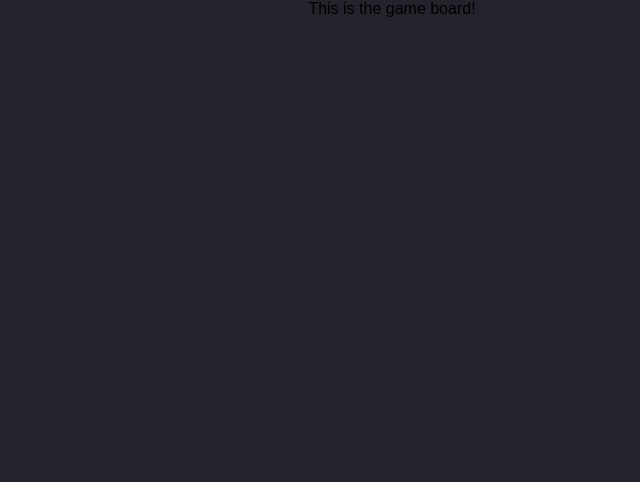
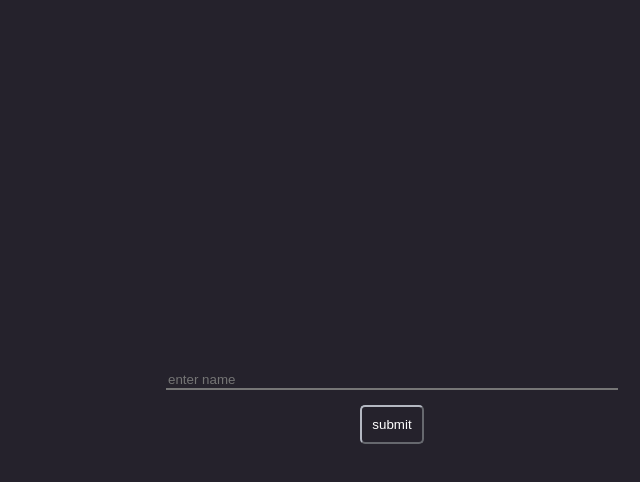
Before and after one commit to jordynMcginnis/emoji-game, a React (Create React App) app: page /game/3296 in a window 1280 px wide. Shown: the top 482 px of the page, without its empty margins (248-888 px from the left). Built offline with nearby package versions, Linux system fonts and the light colour scheme.

Commit message:
added gameboard component

```diff
--- a/src/App.css
+++ b/src/App.css
@@ -101,3 +101,75 @@ li:hover{
 .new-game-submit:hover{
   background-color: #b4b8c2;
 }
+
+.game-board-main {
+  color: white;
+  align-self: center;
+  height: 100vh;
+  width: 100vw;
+  display: flex;
+  flex-direction: column;
+  align-items: center;
+  justify-content: center;
+}
+
+.game-board-name-input {
+  width: 35%;
+  background-color: #25222c;
+  border-left: none;
+  border-top: none;
+  border-right: none;
+  margin: 15px;
+  color: white;
+}
+
+.game-board-name-input:focus {
+  outline:none;
+}
+
+.game-board-name-button {
+  padding: 10px;
+  border-radius: 5px;
+  border-color: #b4b8c2;
+  background-color: transparent;
+  color: white;
+}
+
+.name-info-main {
+  height: 100vh;
+  width: 100vw;
+  display: flex;
+  flex-direction: column;
+  align-items: center;
+  justify-content: center;
+}
+
+.player-list-main {
+  display: flex;
+  justify-content: space-around;
+  flex-direction: row;
+  font-family: 'Fredoka One', cursive;
+  color: red;
+  width: 95%;
+  background-image: url('./photos/happy.gif');
+  background-size: contain;
+  background-repeat: no-repeat;
+  background-position: center;
+}
+
+
+.player-list-main ul {
+  font-family: 'Fredoka One', cursive;
+  align-self: flex-start;
+  padding: 0px;
+  list-style: none;
+
+}
+.player-list-main li {
+  align-self: flex-start;
+  color: #f14b5e;
+}
+.player-list-main h2 {
+  color:
+#ffd267;
+}
--- a/src/App.js
+++ b/src/App.js
@@ -1,22 +1,20 @@
 import React, { Component } from 'react';
 import './App.css';
 import Home from './components/Home.js';
-import ReactRouter, { Route, Switch, BrowserRouter as Router } from 'react-router-dom';
+import ReactRouter, { Route, BrowserRouter as Router } from 'react-router-dom';
 import NewGame from './components/NewGame.js';
 import GameBoard from './components/GameBoard';
 
 class App extends Component {
   render() {
     return (
-      <div className="Home">
-        <Router>
-          <Switch>
-            <Route exact path='/' component={Home}/>
-            <Route exact path='/newGame' component={NewGame}/>
-            <Route path='/game' component={GameBoard}/>
-          </Switch>
-        </Router>
-      </div>
+      <Router>
+        <div className="Home">
+          <Route exact path='/' component={Home}/>
+          <Route path='/newGame' component={NewGame}/>
+          <Route path='/game/:id' component={GameBoard} />
+        </div>
+      </Router>
     );
   }
 }
--- /dev/null
+++ b/src/api/index.js
@@ -0,0 +1,46 @@
+const fakeFirebaseDatabase = {
+  3296: {gameName : 'McGinnis Family', selectedTheme:'Elf', players: ['stacey','shawn','jordyn','tyler']},
+  4567: {gameName : 'santa', selectedTheme:'christmasSongs', players: []},
+}
+
+//new game
+function getRandomArbitrary(min, max) {
+  return Math.floor( Math.random() * (max - min) + min);
+}
+
+export function createGame (theme, name) {
+  const gameId = getRandomArbitrary(1000, 5000);
+  fakeFirebaseDatabase[gameId] = { selectedTheme: theme, gameName: name, players : []}
+}
+
+export function getGameList () {
+  return fakeFirebaseDatabase
+}
+
+export function getGame (id) {
+  return fakeFirebaseDatabase[id]
+}
+
+export function saveUserName (id,name) {
+  fakeFirebaseDatabase[id].players.push(name);
+  //getTeamList(id);
+}
+
+export function getTeamList (id) {
+    const playersList = fakeFirebaseDatabase[id].players;
+    const team1 = [];
+    const team2 = [];
+    let currentTeam = 'team1';
+    for(var i = 0; i < playersList.length; i++){
+      if(currentTeam === 'team1'){
+        team1.push(playersList[i]);
+        currentTeam = 'team2'
+      } else {
+        team2.push(playersList[i]);
+        currentTeam = 'team1'
+      }
+    }
+
+    const teamList = fakeFirebaseDatabase[id]['teams'] = { team1: team1, team2: team2};
+    return teamList
+}
--- a/src/components/GameBoard.js
+++ b/src/components/GameBoard.js
@@ -1,9 +1,75 @@
 import React from 'react';
+import { saveUserName, getTeamList } from '../api/index.js';
+
 
 class GameBoard extends React.Component {
+  constructor(props){
+    super(props);
+    this.state = {
+      name : '',
+      teamList: {},
+      render : 'name'
+    }
+    this.handleName = this.handleName.bind(this);
+    this.submitName = this.submitName.bind(this);
+    this.grabTeamList = this.grabTeamList.bind(this);
+  }
+  handleName ({ target }) {
+    this.setState(() => ({
+      name : target.value
+    }))
+  }
+  submitName () {
+    const id = this.props.match.params.id;
+
+    saveUserName(id, this.state.name);
+    this.setState(() => ({
+      render : 'loading'
+    }))
+    this.grabTeamList(id);
+  }
+  grabTeamList (id) {
+    setTimeout(()=> {
+      this.setState(() => ({
+        teamList : getTeamList(id),
+        render: 'teamList'
+      }))
+    }, 4000)
+  }
   render () {
+
     return (
-      <div> This is the game board!</div>
+      <div className='game-board-main'>
+        {this.state.render === 'name'
+          ? <div className='name-info-main'>
+              <input onChange={this.handleName} placeholder='enter name' className='game-board-name-input'/>
+               <button onClick={this.submitName} className='game-board-name-button'>submit</button>
+            </div>
+          : null
+        }
+        {this.state.render === 'loading' ? this.state.render : null}
+        {this.state.teamList.team2 !== undefined
+          ? <div className= 'player-list-main'>
+              <div className='team1'>
+                <h2>Team 1:</h2>
+                <ul>
+                  {this.state.teamList.team1.map((player) => {
+                    return <li> {player}</li>
+                  })}
+                </ul>
+              </div>
+              <div className='team2'>
+                <h2> Team 2:</h2>
+                <ul>
+                  {this.state.teamList.team2.map((player) => {
+                    return <li> {player}</li>
+                  })}
+                </ul>
+              </div>
+            </div>
+          : null
+        }
+       </div>
     )
   }
 }
--- a/src/components/Home.js
+++ b/src/components/Home.js
@@ -1,8 +1,24 @@
 import React from 'react';
 import { Link } from 'react-router-dom';
-
+import { getGameList } from '../api/index.js'
 
 class Home extends React.Component {
+  constructor(props) {
+    super(props);
+    this.state = {
+      gameList : {3296: {gameName : 'jordynnn', selectedTheme:'Elf'}}
+    }
+    this.getGames = this.getGames.bind(this);
+  }
+  componentDidMount () {
+    this.getGames()
+  }
+  getGames () {
+    const list = getGameList()
+    this.setState(() => ({
+      gameList : list
+    }))
+  }
   render () {
     return (
       <div className="Home">
@@ -16,10 +32,11 @@ class Home extends React.Component {
         </header>
         <div className="Home-intro">
           <ul className='home-game-list'>
-            <Link to='/game'>
-              <li> Mcginnis Family </li>
-            </Link>
-            <li> Jordyns Game </li>
+            {Object.keys(this.state.gameList).map((key) => (
+              <Link to={`/game/${key}`} key={key}>
+                <li key={key}> {this.state.gameList[key]['gameName']} </li>
+              </Link>
+            ))})
           </ul>
         </div>
       </div>
--- a/src/components/NewGame.js
+++ b/src/components/NewGame.js
@@ -2,6 +2,7 @@ import React from 'react';
 import Select from 'react-select';
 import 'react-select/dist/react-select.css';
 import { Link } from 'react-router-dom';
+import { createGame } from '../api/index.js';
 
 class NewGame extends React.Component {
   constructor(props){
@@ -12,15 +13,21 @@ class NewGame extends React.Component {
     }
     this.handleChange = this.handleChange.bind(this);
     this.handleNameChange = this.handleNameChange.bind(this);
+    this.submitGameInfo = this.submitGameInfo.bind(this);
   }
-  handleChange (selectedOption) {
+  handleChange (input) {
+    const selectedOption = input.value
     this.setState({selectedOption});
   }
   handleNameChange({target}) {
     this.setState(() => ({
       gameName : target.value,
     }))
-    console.log(this.state.gameName)
+  }
+  submitGameInfo() {
+    const { selectedOption, gameName } = this.state;
+
+    createGame(selectedOption, gameName);
   }
   render () {
     return (
@@ -37,7 +44,6 @@ class NewGame extends React.Component {
             { value: 'christmasFood', label: 'Christmas Food' },
             { value: 'Elf', label: 'Elf the movie' },
             { value: 'cities', label: 'Cities' },
-
           ]}
         />
         <input
@@ -46,7 +52,7 @@ class NewGame extends React.Component {
           className='new-game-input'
         />
         <Link to ='/'>
-          <button className='new-game-submit'>Submit</button>
+          <button className='new-game-submit' onClick={this.submitGameInfo}>Submit</button>
         </Link>
       </div>
     )
```
Also changed, not shown: src/photos/happy.gif (added).
